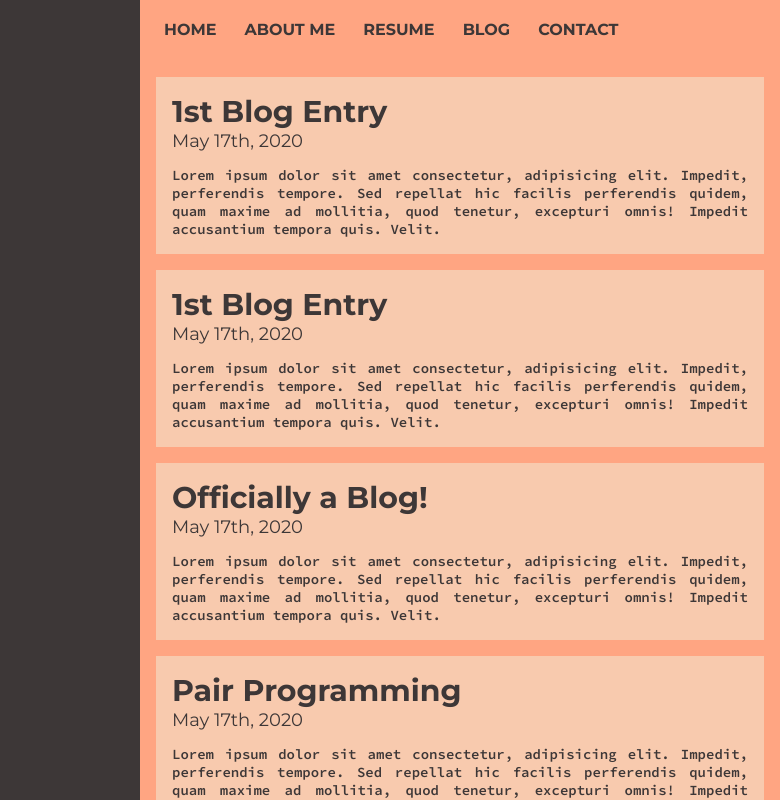
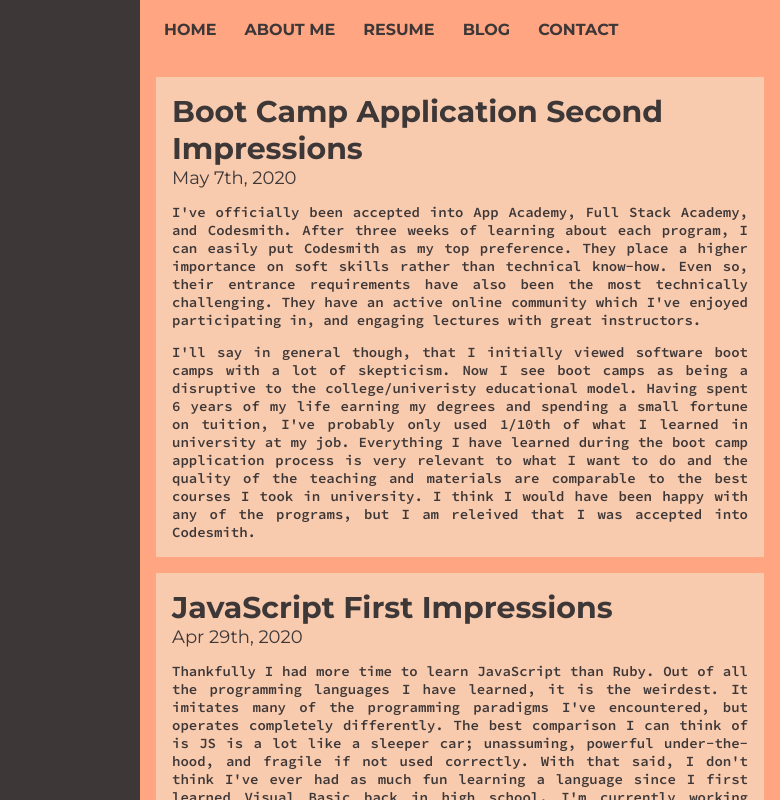
Before and after one commit to marcburnie/marcburnie.github.io, a plain HTML site: page blog.html in a window 1280 px wide. Shown: the full height of the page, 500-1280 px from the left. Drawn offline with Linux system fonts and the light colour scheme.

Commit message:
updated blog

```diff
--- a/blog.html
+++ b/blog.html
@@ -58,30 +58,7 @@
 
         <!-- Content -->
         <main>
-                <div class="blog">
-                    <h1>1st Blog Entry</h1>
-                    <h2>May 17th, 2020</h2>
-                    <p>
-                        Lorem ipsum dolor sit amet consectetur, adipisicing elit. Impedit,
-                        perferendis tempore. Sed repellat hic facilis perferendis quidem,
-                        quam maxime ad mollitia, quod tenetur, excepturi omnis! Impedit
-                        accusantium tempora quis. Velit.
-                    </p>
-                </div>
-
-                <div class="blog">
-                    <h1>1st Blog Entry</h1>
-                    <h2>May 17th, 2020</h2>
-                    <p>
-                        Lorem ipsum dolor sit amet consectetur, adipisicing elit. Impedit,
-                        perferendis tempore. Sed repellat hic facilis perferendis quidem,
-                        quam maxime ad mollitia, quod tenetur, excepturi omnis! Impedit
-                        accusantium tempora quis. Velit.
-                    </p>
-                </div>
-
-
-                <div class="blog">
+                <!-- <div class="blog">
                     <h1>Officially a Blog!</h1>
                     <h2>May 17th, 2020</h2>
                     <p>
@@ -104,7 +81,7 @@
 
                         My experience is to lock myself in a room typing away
                     </p>
-                </div>
+                </div> -->
 
                 <div class="blog">
                     <h1>Boot Camp Application Second Impressions</h1>
```
